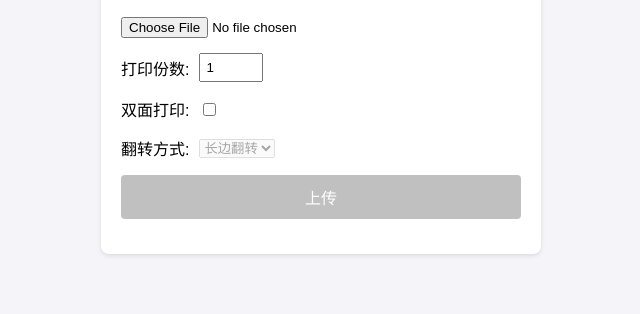
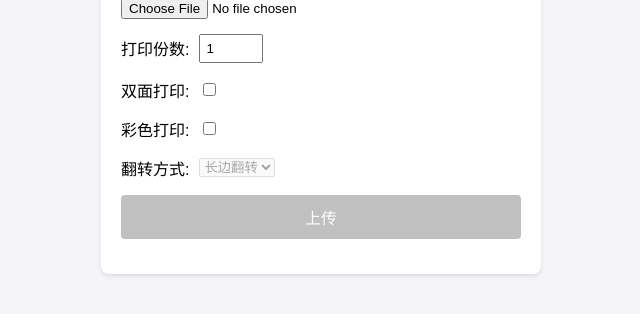
Before and after one commit to u2x1/u2x1.github.io, a plain HTML site: page printer/index.html in a window 1280 px wide. Shown: the part 318-632 px from the top of the page, without its empty margins (319-959 px from the left). Drawn offline with Linux system fonts and the light colour scheme.

Commit message:
add color

```diff
--- a/printer/index.html
+++ b/printer/index.html
@@ -98,6 +98,10 @@
             <input type="checkbox" id="duplex" />
         </div>
         <div class="form-group inline">
+            <label for="color">彩色打印:</label>
+            <input type="checkbox" id="color" />
+        </div>
+        <div class="form-group inline">
             <label for="flip">翻转方式:</label>
             <select id="flip" disabled>
                 <option value="long-edge">长边翻转</option>
@@ -116,6 +120,7 @@
         const fileInput = document.getElementById('file');
         const numCopiesInput = document.getElementById('numCopies');
         const duplexInput = document.getElementById('duplex');
+        const colorInput = document.getElementById('color');
         const flipSelect = document.getElementById('flip');
         const submitBtn = document.getElementById('submitBtn');
         const successMessage = document.getElementById('successMessage');
@@ -167,6 +172,7 @@
                 formData.set("upload_time", Date.now());
                 formData.set("copy_num", numCopiesInput.value);
                 formData.set("is_duplex", duplexInput.checked);
+                formData.set("color", colorInput.checked);
                 formData.set("edge", flipSelect.value);
 
                 await fetch("https://wwkserver.top/wwkserver/addorder/uploadfile", {
```
